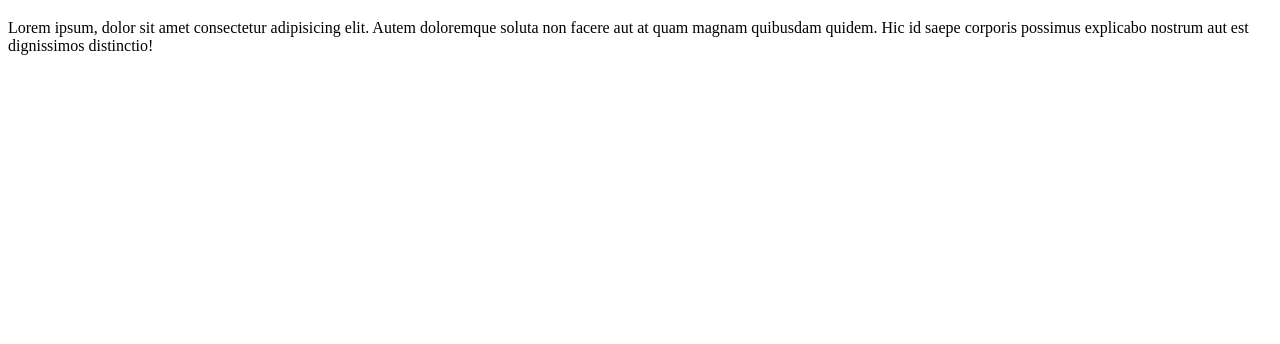
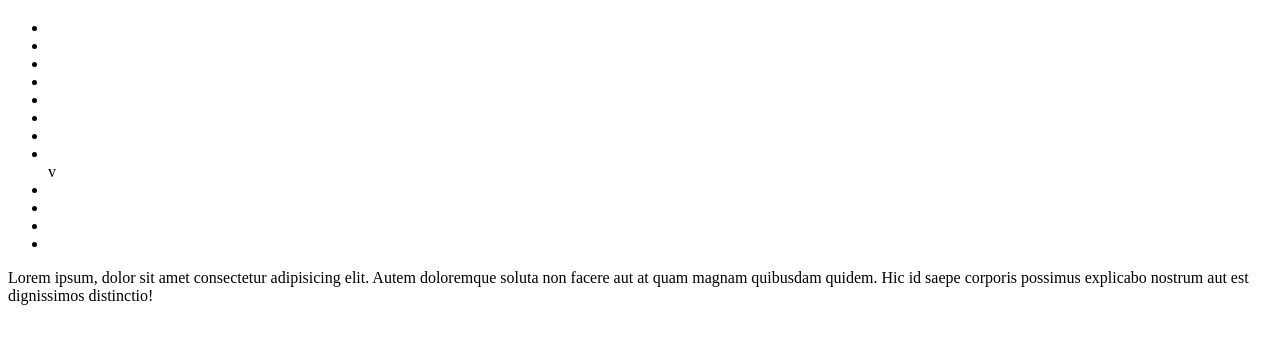
Before and after one commit to Bakhiro/Education, a plain HTML site: page index.html in a window 1280 px wide. Shown: the part 178-522 px from the top of the page. Drawn offline with Linux system fonts and the light colour scheme.

Commit message:
Added new ul line  Committer: Багиров Рауф Рафиг <Bagir_af40@itstep.edu.az>  Changes to be committed: 	modified:   index.html

```diff
--- a/index.html
+++ b/index.html
@@ -9,6 +9,23 @@
     <h1>Hello World</h1>
     <h1>Hello World</h1>
     <h1>Hello World</h1>
+    <ul>
+        <li></li>
+        <li></li>
+        <li></li>
+
+        <li></li>
+        <li></li>
+        <li></li>
+        <li></li>
+        <li></li>
+        v<li></li>
+        <li></li>
+        <li></li>
+        <li></li>
+
+    </ul>
+
     <p>Lorem ipsum, dolor sit amet consectetur adipisicing elit. Autem doloremque soluta non facere aut at quam magnam quibusdam quidem. Hic id saepe corporis possimus explicabo nostrum aut est dignissimos distinctio!</p>
 </body>
 </html>
```
